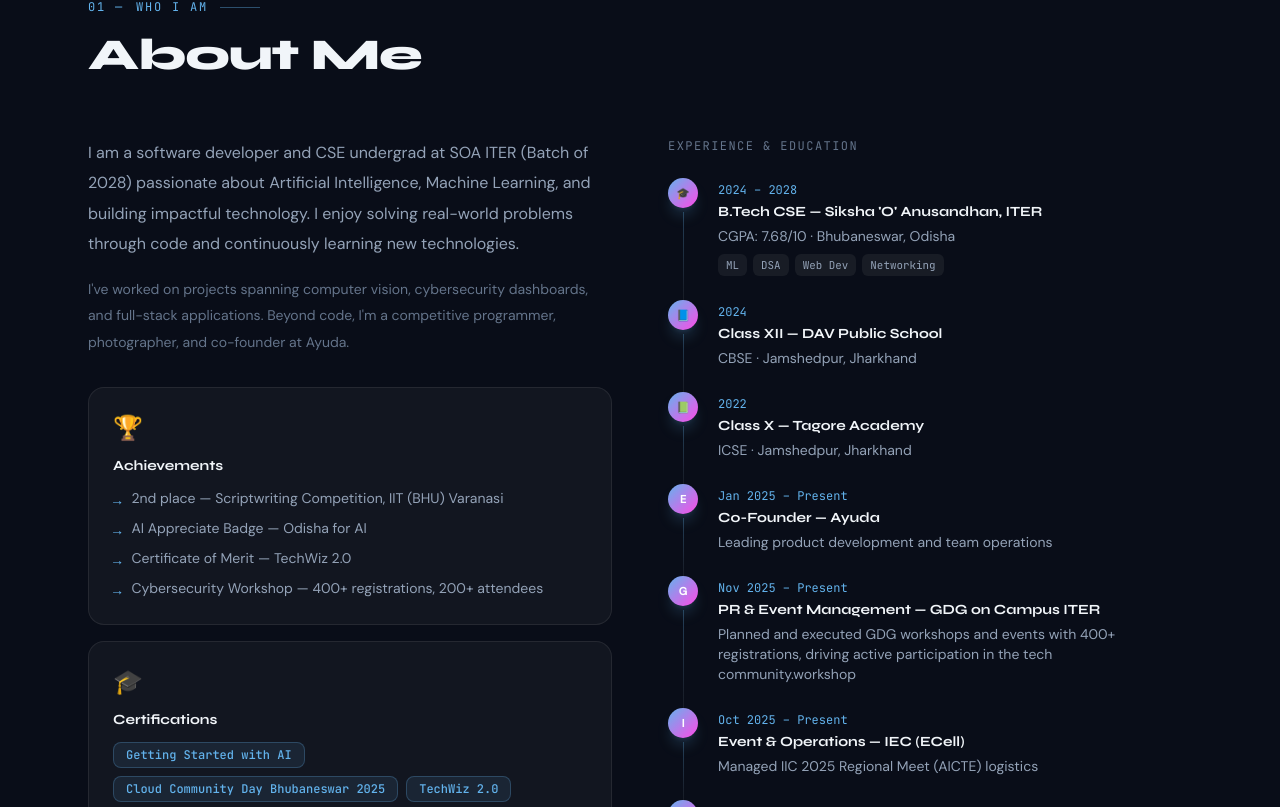
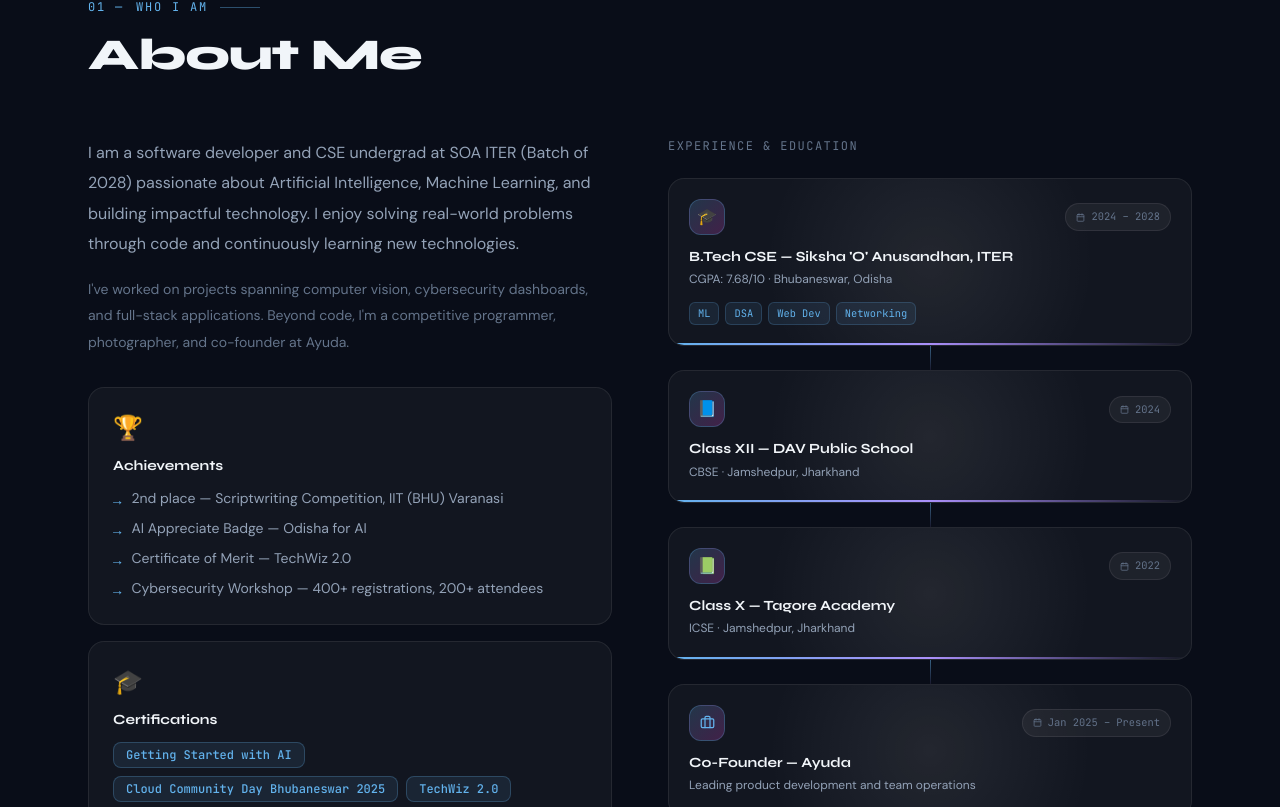
Before and after one commit to Rounak75/portfolio, a React (Vite) app: page / in a window 1280 px wide. Shown: the part 913-1720 px from the top of the page. Built offline with nearby package versions, Linux system fonts and the light colour scheme.

Commit message:
changed about.jsx to make more smother animation

```diff
--- a/src/components/About.jsx
+++ b/src/components/About.jsx
@@ -1,133 +1,219 @@
-// ═══════════════════════════════════════════════════════
-// src/components/About.jsx
-//
-// ABOUT SECTION
-//
-// NEW: Scroll-triggered timeline draw animation
-//  • The vertical connector line draws itself downward
-//    as the timeline enters the viewport (scaleY 0→1)
-//  • Each dot pops in with a spring scale animation
-//  • Each row of text slides in from the left, staggered
-//  • Respects prefers-reduced-motion
-// ═══════════════════════════════════════════════════════
-
-import { useRef }    from 'react'
 import { useInView } from 'react-intersection-observer'
-import { motion }    from 'framer-motion'
+import { motion, useSpring, useTransform, useMotionValue } from 'framer-motion'
+import { Briefcase, GraduationCap, Camera, Users, Calendar } from 'lucide-react'
 import { personal, experience, achievements, certifications } from '../data/personal.js'
 import { SectionLabel, SectionTitle } from './ui/SectionHeader.jsx'
 import clsx from 'clsx'
 
-// ── Reusable fade-in wrapper ──────────────────────────
 function FadeUp({ children, delay = 0, className = '' }) {
-  const [ref, inView] = useInView({ threshold: 0.12, triggerOnce: true })
+  const [ref, inView] = useInView({ threshold: 0.1, triggerOnce: true })
   return (
-    <motion.div
-      ref={ref}
-      className={className}
-      initial={{ opacity: 0, y: 30 }}
-      animate={inView ? { opacity: 1, y: 0 } : {}}
-      transition={{ duration: 0.55, delay, ease: [0.4,0,0.2,1] }}
+    <motion.div ref={ref} className={className}
+      initial={{ opacity: 0, y: 40, filter: 'blur(6px)' }}
+      animate={inView ? { opacity: 1, y: 0, filter: 'blur(0px)' } : {}}
+      transition={{ duration: 0.7, delay, ease: [0.22, 1, 0.36, 1] }}
     >
       {children}
     </motion.div>
   )
 }
 
-// ── Animated timeline item ────────────────────────────
-// Each item: dot pops in, content slides from left
-function TimelineItem({ item, index, isDark, isLast }) {
-  const [ref, inView] = useInView({ threshold: 0.3, triggerOnce: true })
+function getIcon(dot) {
+  if (['🎓','📘','📗'].includes(dot)) return GraduationCap
+  if (dot === '📷') return Camera
+  if (dot === 'G' || dot === 'I') return Users
+  return Briefcase
+}
+
+function TimelineCard({ item, index, isDark, isLast }) {
+  const [ref, inView] = useInView({ threshold: 0.15, triggerOnce: true })
+  const Icon = getIcon(item.dot)
+
+  const mouseX  = useMotionValue(0)
+  const mouseY  = useMotionValue(0)
+  const rotateX = useSpring(useTransform(mouseY, [-0.5, 0.5], [6, -6]), { stiffness: 300, damping: 30 })
+  const rotateY = useSpring(useTransform(mouseX, [-0.5, 0.5], [-6, 6]), { stiffness: 300, damping: 30 })
+  const glareX  = useTransform(mouseX, [-0.5, 0.5], ['0%', '100%'])
+  const glareY  = useTransform(mouseY, [-0.5, 0.5], ['0%', '100%'])
+
+  const handleMouseMove = (e) => {
+    const rect = e.currentTarget.getBoundingClientRect()
+    mouseX.set((e.clientX - rect.left) / rect.width  - 0.5)
+    mouseY.set((e.clientY - rect.top)  / rect.height - 0.5)
+  }
+  const handleMouseLeave = () => { mouseX.set(0); mouseY.set(0) }
+
+  const delay = index * 0.1
 
   return (
-    <div ref={ref} className="flex gap-5 relative">
-
-      {/* ── Left column: dot + connector line ────────── */}
-      <div className="flex flex-col items-center flex-shrink-0" style={{ width: 30 }}>
-        {/* Dot — springs in when row enters viewport */}
+    <div ref={ref} className="relative flex flex-col items-center">
+      <div style={{ perspective: 800 }} className="w-full">
         <motion.div
-          initial={{ scale: 0, opacity: 0 }}
-          animate={inView ? { scale: 1, opacity: 1 } : {}}
-          transition={{ type: 'spring', stiffness: 400, damping: 20, delay: 0.05 }}
+          onMouseMove={handleMouseMove}
+          onMouseLeave={handleMouseLeave}
+          style={{ rotateX, rotateY, transformStyle: 'preserve-3d' }}
+          initial={{ opacity: 0, y: 50, scale: 0.94, filter: 'blur(8px)' }}
+          animate={inView ? { opacity: 1, y: 0, scale: 1, filter: 'blur(0px)' } : {}}
+          transition={{ duration: 0.7, delay, ease: [0.22, 1, 0.36, 1] }}
           className={clsx(
-            'w-[30px] h-[30px] rounded-full flex-shrink-0 z-10',
-            'flex items-center justify-center text-[0.68rem] font-bold text-white',
-            'bg-gradient-to-br from-cyan-400 to-violet-400',
-            'shadow-lg shadow-cyan-400/20'
+            'relative w-full rounded-2xl border p-5 overflow-hidden cursor-default group',
+            'transition-shadow duration-300',
+            isDark
+              ? 'bg-white/[0.04] border-white/[0.08] hover:border-cyan-400/35 hover:shadow-2xl hover:shadow-cyan-400/[0.08]'
+              : 'bg-white border-black/[0.07] shadow-sm hover:border-cyan-300/60 hover:shadow-xl hover:shadow-cyan-400/10'
           )}
         >
-          {item.dot}
+          {/* Glare overlay */}
+          <motion.div
+            className="pointer-events-none absolute inset-0 rounded-2xl z-10"
+            style={{
+              background: useTransform(
+                [glareX, glareY],
+                ([x, y]) => `radial-gradient(circle at ${x} ${y}, rgba(255,255,255,0.07) 0%, transparent 60%)`
+              ),
+            }}
+          />
+
+          {/* Hover glow */}
+          <div
+            className="absolute inset-0 rounded-2xl opacity-0 group-hover:opacity-100 transition-opacity duration-500"
+            style={{ background: 'radial-gradient(ellipse at 50% 0%, rgba(99,179,237,0.05) 0%, transparent 70%)' }}
+          />
+
+          {/* Top row: icon + year */}
+          <div className="flex items-center justify-between mb-3 relative z-10">
+            <motion.div
+              initial={{ scale: 0, rotate: -20 }}
+              animate={inView ? { scale: 1, rotate: 0 } : {}}
+              transition={{ type: 'spring', stiffness: 350, damping: 20, delay: delay + 0.15 }}
+              className={clsx(
+                'w-9 h-9 rounded-xl flex items-center justify-center flex-shrink-0',
+                'bg-gradient-to-br from-cyan-400/20 to-violet-400/20 border',
+                isDark ? 'border-cyan-400/25' : 'border-cyan-300/40'
+              )}
+            >
+              {['🎓','📘','📗','📷'].includes(item.dot)
+                ? <span className="text-base leading-none">{item.dot}</span>
+                : <Icon size={15} className="text-cyan-400" />
+              }
             </motion.div>
 
-        {/* Connector line — draws downward when row enters viewport */}
+            <motion.div
+              initial={{ opacity: 0, x: 12 }}
+              animate={inView ? { opacity: 1, x: 0 } : {}}
+              transition={{ duration: 0.5, delay: delay + 0.2, ease: [0.22, 1, 0.36, 1] }}
+              className={clsx(
+                'flex items-center gap-1.5 px-2.5 py-1 rounded-full text-[0.65rem] font-mono',
+                isDark
+                  ? 'bg-white/[0.05] border border-white/[0.08] text-slate-500'
+                  : 'bg-black/[0.04] border border-black/[0.07] text-slate-400'
+              )}
+            >
+              <Calendar size={9} />{item.year}
+            </motion.div>
+          </div>
+
+          {/* Title */}
+          <motion.h3
+            initial={{ opacity: 0, y: 8 }}
+            animate={inView ? { opacity: 1, y: 0 } : {}}
+            transition={{ duration: 0.5, delay: delay + 0.22, ease: [0.22, 1, 0.36, 1] }}
+            className="font-display font-bold text-sm leading-snug mb-1 relative z-10"
+          >
+            {item.title}
+          </motion.h3>
+
+          {/* Subtitle */}
+          <motion.p
+            initial={{ opacity: 0, y: 6 }}
+            animate={inView ? { opacity: 1, y: 0 } : {}}
+            transition={{ duration: 0.5, delay: delay + 0.28, ease: [0.22, 1, 0.36, 1] }}
+            className={clsx('text-xs leading-relaxed relative z-10', isDark ? 'text-slate-400' : 'text-slate-500')}
+          >
+            {item.sub}
+          </motion.p>
+
+          {/* Tags */}
+          {item.tags && (
+            <motion.div
+              initial={{ opacity: 0 }}
+              animate={inView ? { opacity: 1 } : {}}
+              transition={{ duration: 0.4, delay: delay + 0.35 }}
+              className="flex flex-wrap gap-1.5 mt-3 relative z-10"
+            >
+              {item.tags.map((t, ti) => (
+                <motion.span
+                  key={t}
+                  initial={{ opacity: 0, scale: 0.8 }}
+                  animate={inView ? { opacity: 1, scale: 1 } : {}}
+                  transition={{ duration: 0.3, delay: delay + 0.35 + ti * 0.05 }}
+                  className={clsx(
+                    'px-2 py-0.5 rounded-md text-[0.65rem] font-mono',
+                    isDark
+                      ? 'bg-cyan-400/10 border border-cyan-400/20 text-cyan-400'
+                      : 'bg-cyan-50 border border-cyan-200 text-cyan-700'
+                  )}
+                >
+                  {t}
+                </motion.span>
+              ))}
+            </motion.div>
+          )}
+
+          {/* Bottom accent line — single style prop (bug fix) */}
+          <motion.div
+            initial={{ scaleX: 0 }}
+            animate={inView ? { scaleX: 1 } : {}}
+            transition={{ duration: 0.6, delay: delay + 0.4, ease: [0.22, 1, 0.36, 1] }}
+            className="absolute bottom-0 left-0 right-0 h-[2px] rounded-full"
+            style={{
+              background: 'linear-gradient(to right, #63b3ed, #a78bfa, transparent)',
+              transformOrigin: 'left',
+            }}
+          />
+        </motion.div>
+      </div>
+
+      {/* Connector line between cards */}
       {!isLast && (
         <motion.div
-            initial={{ scaleY: 0 }}
-            animate={inView ? { scaleY: 1 } : {}}
-            transition={{ duration: 0.5, delay: 0.25, ease: [0.4, 0, 0.2, 1] }}
+          initial={{ scaleY: 0, opacity: 0 }}
+          animate={inView ? { scaleY: 1, opacity: 1 } : {}}
+          transition={{ duration: 0.5, delay: delay + 0.45, ease: [0.22, 1, 0.36, 1] }}
           style={{
-              width: 1, flex: 1, marginTop: 4, minHeight: 32,
+            width: 1,
+            minHeight: 24,
             transformOrigin: 'top',
             background: isDark
-                ? 'linear-gradient(to bottom, rgba(99,179,237,0.3), rgba(255,255,255,0.06))'
-                : 'linear-gradient(to bottom, rgba(99,179,237,0.4), rgba(0,0,0,0.06))',
+              ? 'linear-gradient(to bottom, rgba(99,179,237,0.5), rgba(167,139,250,0.1))'
+              : 'linear-gradient(to bottom, rgba(99,179,237,0.6), rgba(167,139,250,0.15))',
           }}
         />
       )}
-      </div>
-
-      {/* ── Right column: content slides in from left ── */}
-      <motion.div
-        initial={{ opacity: 0, x: -20 }}
-        animate={inView ? { opacity: 1, x: 0 } : {}}
-        transition={{ duration: 0.45, delay: 0.12, ease: [0.22, 1, 0.36, 1] }}
-        className="pt-1 pb-6"
-      >
-        <div className="font-mono text-xs text-cyan-400 mb-1">{item.year}</div>
-        <div className="font-display font-bold text-sm">{item.title}</div>
-        <div className={clsx('text-sm mt-1', isDark ? 'text-slate-400' : 'text-slate-500')}>
-          {item.sub}
-        </div>
-        {item.tags && (
-          <div className="flex flex-wrap gap-1.5 mt-2">
-            {item.tags.map(t => (
-              <span key={t} className={clsx(
-                'px-2 py-0.5 rounded-md text-[0.68rem] font-mono',
-                isDark ? 'bg-white/[0.06] text-slate-400' : 'bg-black/[0.05] text-slate-500'
-              )}>
-                {t}
-              </span>
-            ))}
-          </div>
-        )}
-      </motion.div>
     </div>
   )
 }
 
 export default function About({ isDark }) {
-  const surface  = isDark ? 'bg-white/[0.04] border-white/[0.08]'   : 'bg-white border-black/[0.08] shadow-sm'
+  const surface = isDark
+    ? 'bg-white/[0.04] border-white/[0.08]'
+    : 'bg-white border-black/[0.08] shadow-sm'
   const surfaceHover = isDark
     ? 'hover:border-cyan-400/25 hover:shadow-lg hover:shadow-cyan-400/[0.07]'
     : 'hover:border-cyan-300/60 hover:shadow-md'
 
   return (
-    <section
-      id="about"
-      className={clsx('py-28', isDark ? 'bg-navy-800/40' : 'bg-slate-100/60')}
-    >
+    <section id="about" className={clsx('py-28', isDark ? 'bg-navy-800/40' : 'bg-slate-100/60')}>
       <div className="max-w-6xl mx-auto px-6">
 
-        {/* ── Section Header ──────────────────────────── */}
         <FadeUp>
           <SectionLabel isDark={isDark} number="01" label="Who I am" />
           <SectionTitle>About Me</SectionTitle>
         </FadeUp>
 
-        {/* ── Two-column grid ─────────────────────────── */}
         <div className="grid grid-cols-1 lg:grid-cols-2 gap-14 mt-14">
 
-          {/* ── LEFT: Bio + Cards ─────────────────────── */}
+          {/* LEFT */}
           <div>
             <FadeUp delay={0.05}>
               <p className={clsx('text-base leading-[1.9] mb-4', isDark ? 'text-slate-400' : 'text-slate-600')}>
@@ -138,35 +224,40 @@ export default function About({ isDark }) {
               </p>
             </FadeUp>
 
-            {/* Achievements card */}
             <FadeUp delay={0.1}>
               <div className={clsx('rounded-2xl border p-6 mb-4 transition-all duration-300', surface, surfaceHover)}>
                 <div className="text-2xl mb-3">🏆</div>
                 <h3 className="font-display font-bold text-sm mb-3">Achievements</h3>
                 <ul className="space-y-2">
-                  {achievements.map(a => (
-                    <li key={a} className={clsx(
-                      'flex items-start gap-2.5 text-sm',
-                      isDark ? 'text-slate-400' : 'text-slate-600'
-                    )}>
-                      {/* Arrow bullet */}
+                  {achievements.map((a, i) => (
+                    <motion.li
+                      key={a}
+                      initial={{ opacity: 0, x: -16 }}
+                      whileInView={{ opacity: 1, x: 0 }}
+                      viewport={{ once: true }}
+                      transition={{ duration: 0.4, delay: i * 0.07, ease: [0.22, 1, 0.36, 1] }}
+                      className={clsx('flex items-start gap-2.5 text-sm', isDark ? 'text-slate-400' : 'text-slate-600')}
+                    >
                       <span className="text-cyan-400 font-mono mt-0.5 flex-shrink-0">→</span>
                       {a}
-                    </li>
+                    </motion.li>
                   ))}
                 </ul>
               </div>
             </FadeUp>
 
-            {/* Certifications card */}
             <FadeUp delay={0.15}>
               <div className={clsx('rounded-2xl border p-6 transition-all duration-300', surface, surfaceHover)}>
                 <div className="text-2xl mb-3">🎓</div>
                 <h3 className="font-display font-bold text-sm mb-3">Certifications</h3>
                 <div className="flex flex-wrap gap-2">
-                  {certifications.map(cert => (
-                    <span
+                  {certifications.map((cert, i) => (
+                    <motion.span
                       key={cert}
+                      initial={{ opacity: 0, scale: 0.85 }}
+                      whileInView={{ opacity: 1, scale: 1 }}
+                      viewport={{ once: true }}
+                      transition={{ duration: 0.35, delay: i * 0.08, ease: [0.22, 1, 0.36, 1] }}
                       className={clsx(
                         'px-3 py-1 rounded-lg text-xs font-medium font-mono',
                         isDark
@@ -175,27 +266,24 @@ export default function About({ isDark }) {
                       )}
                     >
                       {cert}
-                    </span>
+                    </motion.span>
                   ))}
                 </div>
               </div>
             </FadeUp>
           </div>
 
-          {/* ── RIGHT: Timeline ───────────────────────── */}
+          {/* RIGHT — timeline */}
           <div>
             <FadeUp delay={0.05}>
-              <p className={clsx(
-                'font-mono text-xs uppercase tracking-[0.12em] mb-6',
-                isDark ? 'text-slate-500' : 'text-slate-400'
-              )}>
+              <p className={clsx('font-mono text-xs uppercase tracking-[0.12em] mb-6', isDark ? 'text-slate-500' : 'text-slate-400')}>
                 Experience &amp; Education
               </p>
+            </FadeUp>
 
-              {/* Animated timeline — each item draws itself in */}
-              <div>
+            <div className="flex flex-col items-stretch">
               {experience.map((item, i) => (
-                  <TimelineItem
+                <TimelineCard
                   key={i}
                   item={item}
                   index={i}
@@ -204,8 +292,8 @@ export default function About({ isDark }) {
                 />
               ))}
             </div>
-            </FadeUp>
           </div>
+
         </div>
       </div>
     </section>
```
Lines whose indentation alone changed are shown as unchanged.
